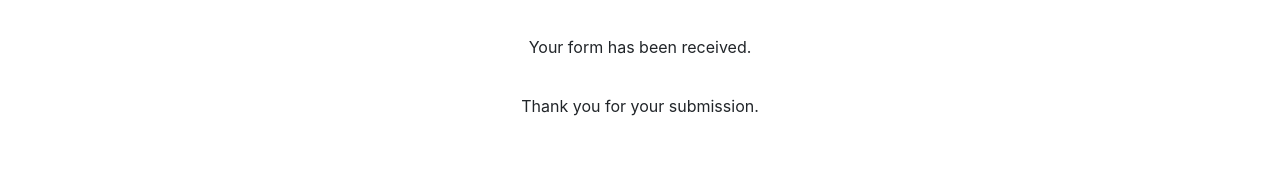
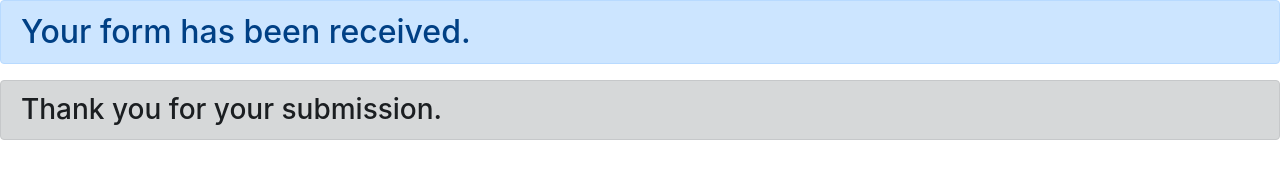
Before and after one commit to fabrod3030/contact-form, a plain HTML site: page pages/thankyou.html in a window 1280 px wide. Drawn offline with nearby package versions, Linux system fonts and the light colour scheme.

Commit message:
tk
Thank you update

```diff
--- a/pages/thankyou.html
+++ b/pages/thankyou.html
@@ -8,8 +8,9 @@
     <title>Thank you Page</title>
 </head>
 <body>
-   <p>Your form has been received.</p>
-    <p>Thank you for your submission.</p>
+
+   <h2 class="alert alert-primary" role="alert">Your form has been received.</h2>
+    <h3 class="alert alert-dark" role="alert">Thank you for your submission.</h3>
 
 
 </body>
--- a/style.css
+++ b/style.css
@@ -1,6 +1,6 @@
 @import url("https://stackpath.bootstrapcdn.com/bootstrap/4.2.1/css/bootstrap.min.css");
 
-h1, p {
+h1 {
 	text-align: center;
 	margin: 35px 0 20px 0 !important;
 }
```
